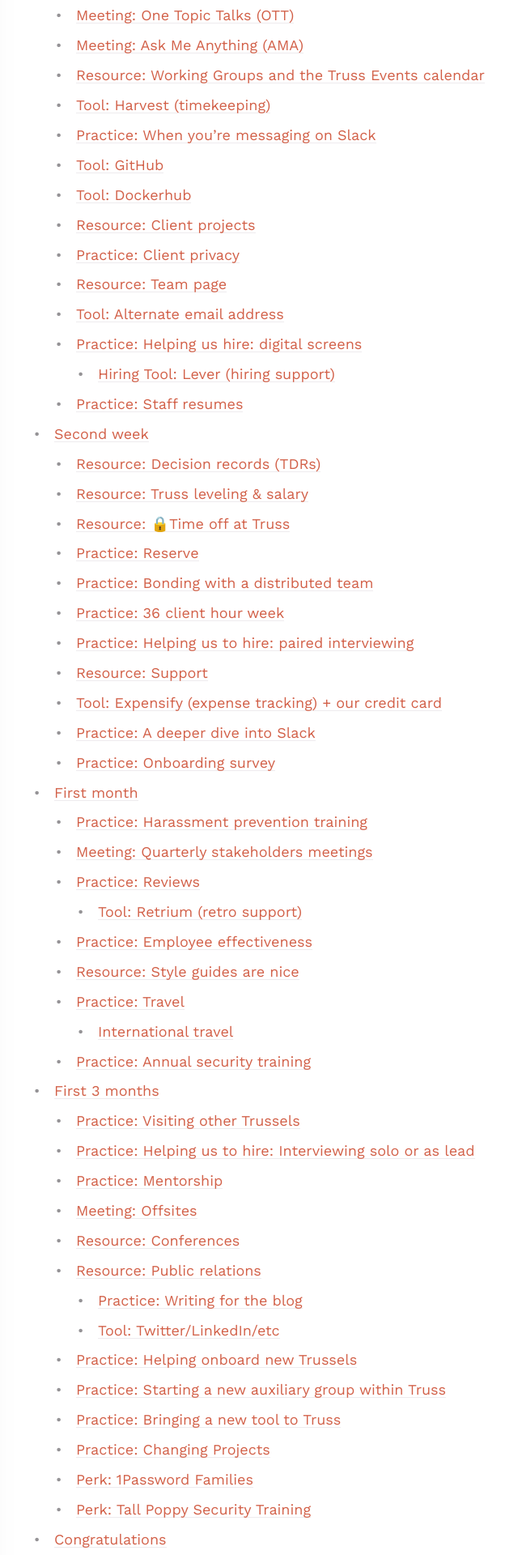
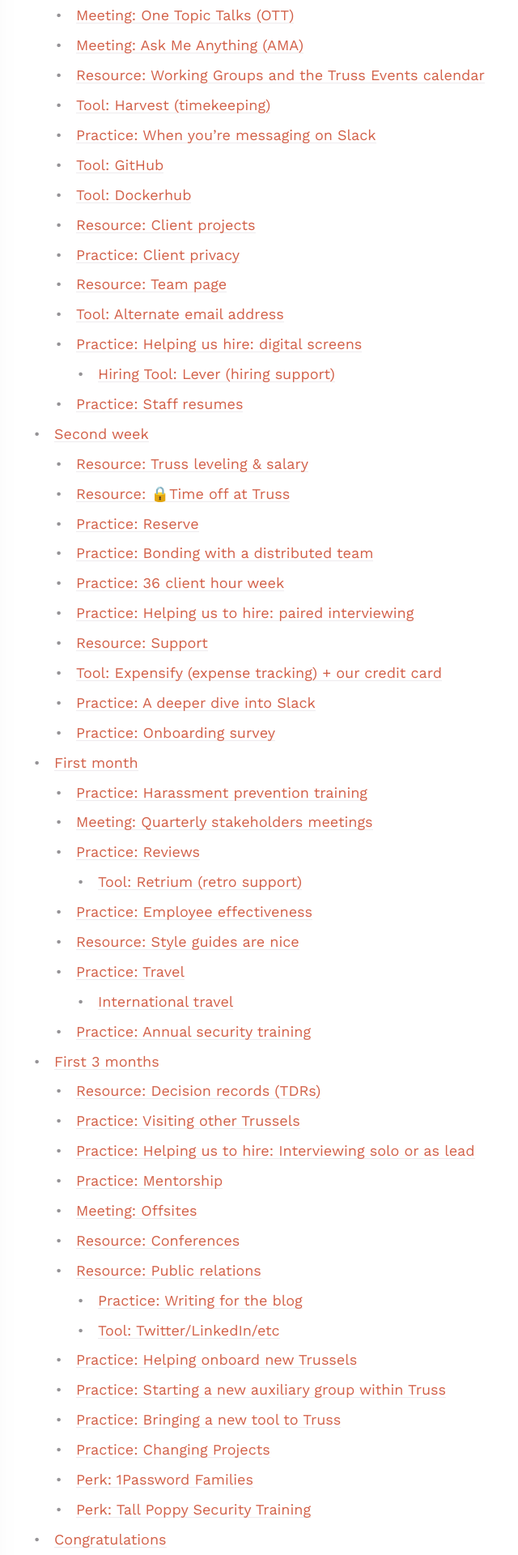
Before and after one commit to trussworks/trussels-guide, a Jekyll site: the page built from docs/trussels.md, in a window 1280 px wide. Shown: the part 2469-4389 px from the top of the page at 81% size, without its empty margins (377-1017 px from the left). Built offline with Jekyll 4.4.1, drawn with Linux system fonts in a browser that asks for light colours; emoji names are drawn with the system emoji font; part of the change alters nothing that is shown.

```diff
--- a/docs/trussels.md
+++ b/docs/trussels.md
@@ -512,13 +512,6 @@ Our :lock:[hiring handbook](https://docs.google.com/document/d/1IRxMLxoRuJ9Kja-d
 Please upload your resume to our :lock:[staff resume folder](https://drive.google.com/drive/u/0/folders/1IUeONKgIA2FEDWDqfS-8KkPVKC-HTiFh) on Google Drive. This helps us prepare to get clearance for folk on some projects, and to bid on proposals, and to not have to scramble for either or be left in the cold if someone is taking a much-needed vacation. You can always update it later.
 
 # Second week
-## Resource: Decision records (TDRs)
-We use decision records to document specific organizational choices and why we’ve made them. You can submit a TDR or join the TDR committee to help shepherd TDRs through completion by joining **#c-tdr**
-
-See what makes a good (and bad) TDR in the :lock:[101 doc](https://docs.google.com/document/d/1RfUU5syewOTYwuYId1D0Z-tXBvNlzko6fUEDCyfQ60U/edit#). You can see all active TDRs our :lock:[Decision Record folder](https://drive.google.com/drive/folders/1yzan1FKNjbe48EvQldI3X6_AkeGXGpcY).
-
-Software projects will also likely have an index for architectural decision records, or ADRs, which work similarly.
-
 ## Resource: Truss leveling & salary
 We find that internal transparency about levels leads to a healthier working environment.
 
@@ -639,6 +632,13 @@ Many of our clients require that we take annual security training. Use your Goog
 If you have an interest in other security topics, you can watch any of the available videos in the `Video Library` at any time.
 
 # First 3 months
+## Resource: Decision records (TDRs)
+We use decision records to document specific organizational choices and why we’ve made them. You can submit a TDR or join the TDR committee to help shepherd TDRs through completion by joining **#c-tdr**
+
+See what makes a good (and bad) TDR in the :lock:[101 doc](https://docs.google.com/document/d/1RfUU5syewOTYwuYId1D0Z-tXBvNlzko6fUEDCyfQ60U/edit#). You can see all active TDRs our :lock:[Decision Record folder](https://drive.google.com/drive/folders/1yzan1FKNjbe48EvQldI3X6_AkeGXGpcY).
+
+Software projects will also likely have an index for architectural decision records, or ADRs, which work similarly.
+
 ## Practice: Visiting other Trussels
 While we think we can be a high-trust environment while also being a fully distributed company, there’s still something to be said about seeing another person face-to-face.
 
```
